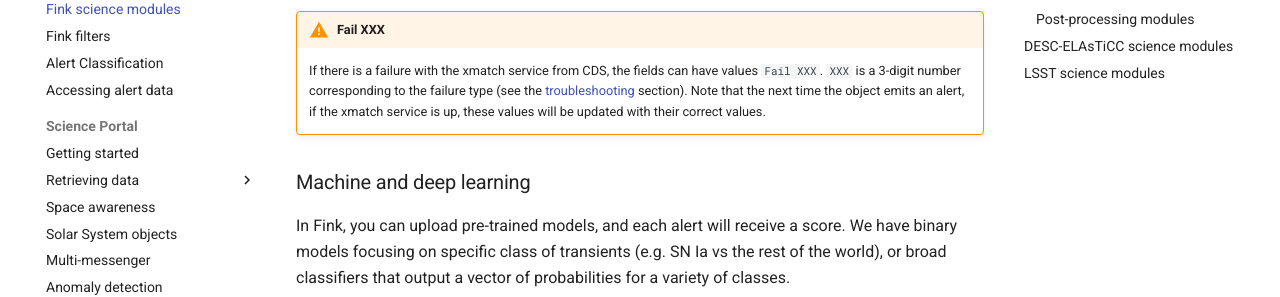
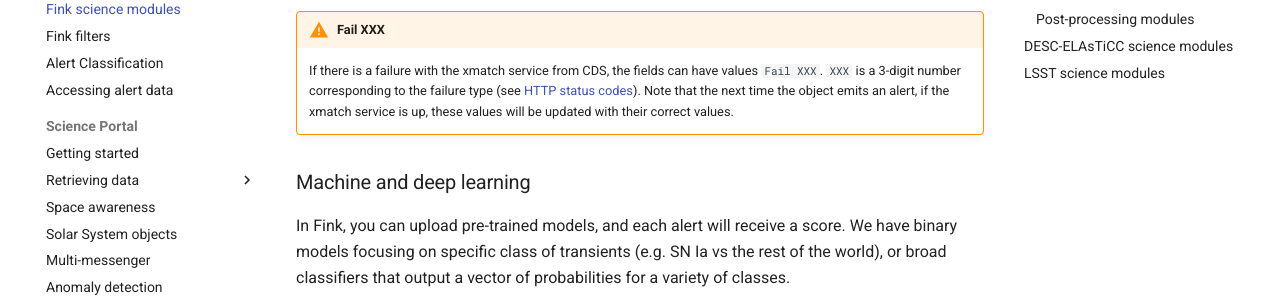
Before and after one commit to astrolabsoftware/fink, an MkDocs documentation site: the page built from docs/broker/science_modules.md, in a window 1280 px wide and 900 px high, scrolled down 1692 px. Shown: the part 197-494 px from the top of the window. Built offline with MkDocs 1.6.1 and Material for MkDocs 9.7.7, drawn with Linux system fonts in a browser that asks for light colours; comment, search, counter and statistics services are not loaded.

Commit message:
Add information on crossmatch failure

```diff
--- a/docs/broker/science_modules.md
+++ b/docs/broker/science_modules.md
@@ -47,7 +47,7 @@ For each alert, we look for counterparts in various databases or catalogs (spati
 Please feel free to suggest any other catalogs. If they are available at CDS, we can integrate them directly. For external catalogs, depending on their size, we can consider hosting them ourselves.
 
 !!! warning "Fail XXX"
-    If there is a failure with the xmatch service from CDS, the fields can have values `Fail XXX`. `XXX` is a 3-digit number corresponding to the failure type (see the [troubleshooting](../services/search/troubleshooting.md) section). Note that the next time the object emits an alert, if the xmatch service is up, these values will be updated with their correct values.
+    If there is a failure with the xmatch service from CDS, the fields can have values `Fail XXX`. `XXX` is a 3-digit number corresponding to the failure type (see [HTTP status codes](https://en.wikipedia.org/wiki/List_of_HTTP_status_codes)). Note that the next time the object emits an alert, if the xmatch service is up, these values will be updated with their correct values.
 
 ### Machine and deep learning
 
```
